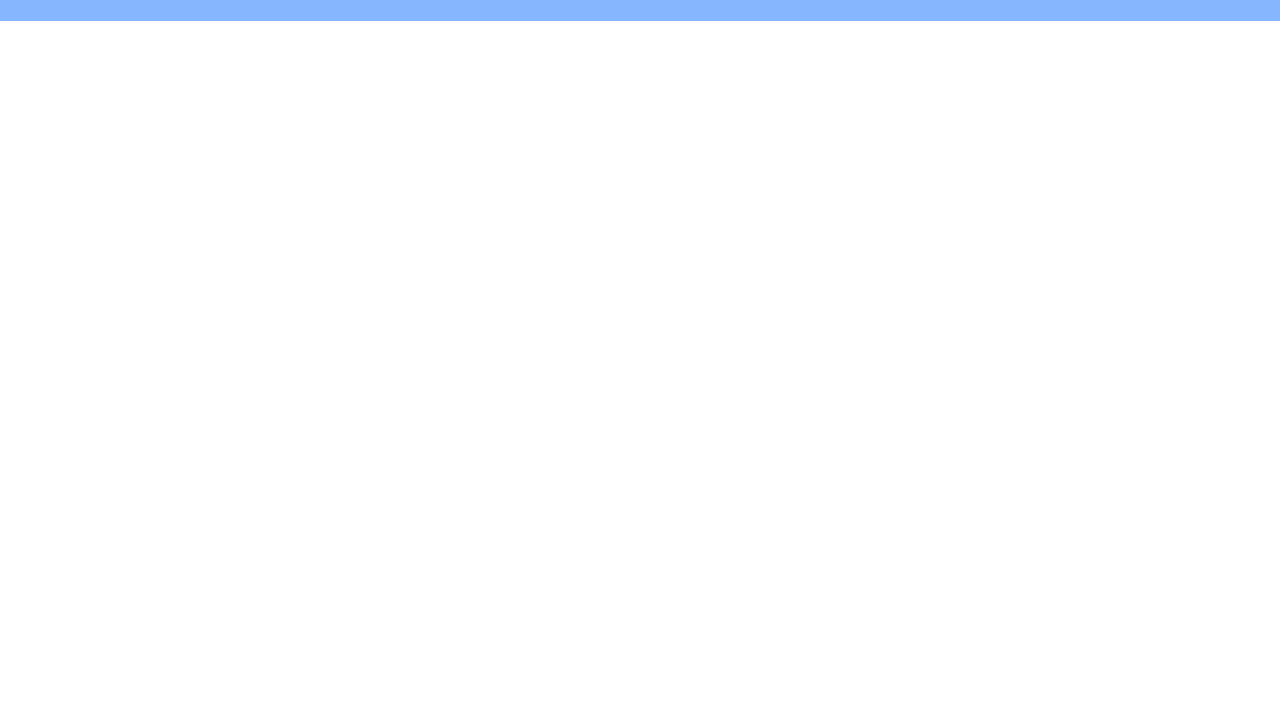
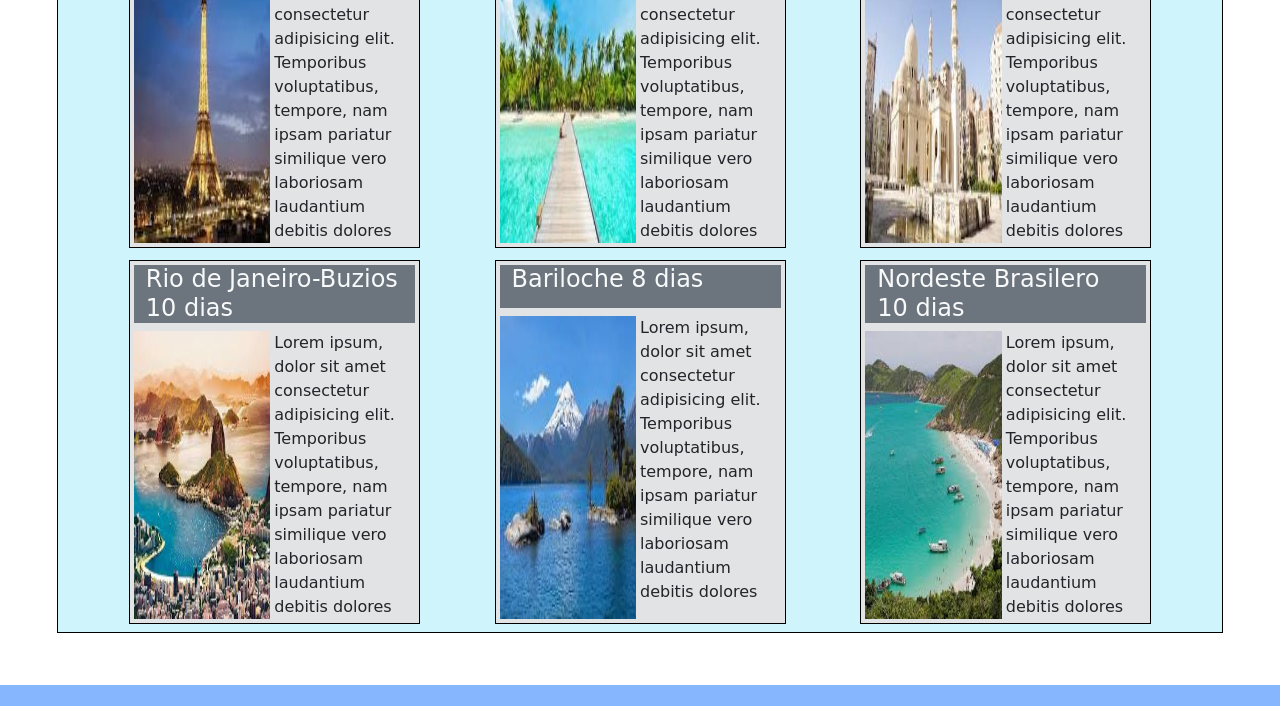
Before and after one commit to GuillermoGrisi/Pre-entrega2-Grisi, a plain HTML site: page pages/paquetes.html in a window 1280 px wide. Shown: the part 403-1109 px from the top of the page. Before the commit the page ends 800 px from the top, so only its background shows below. Drawn offline with nearby package versions, Linux system fonts and the light colour scheme.

Commit message:
crear el main de paquetes.html responsive

```diff
--- a/pages/paquetes.html
+++ b/pages/paquetes.html
@@ -110,7 +110,98 @@
         </section>
       </div>
     </header>
-    <main></main>
+    <main class="container-fluid mt-4 p-0">
+        <h2 class="p-0 ms-3">Paquetes</h2>
+        <div class="row d-flex justify-content-around m-0 p-2 p-sm-1">
+        <section class="col-11 border border-black bg-info-subtle p-0">
+          <div class="row d-flex justify-content-center justify-content-md-evenly m-2 m-md-0 mt-md-2 mb-md-2">
+          <article class="container col-12 col-md-5 col-lg-3 border border-black bg-secondary-subtle p-0 m-1 mb-2">
+            <div class="row h-100 p-1 m-0">
+            <h4 class="bg-secondary text-light">Paris-Roma-Madrid 15dias</h4>
+            <img
+              class="col-6 w-50 pe-1 ps-0"
+              src="../assets/images/torreeiffel.jpg"
+              alt="Imagen Torre Eiffel"
+            />
+            <p class="col-5 w-50 p-0 m-0">
+              Lorem ipsum, dolor sit amet consectetur adipisicing elit.
+              Temporibus voluptatibus, tempore, nam ipsam pariatur similique
+              vero laboriosam laudantium debitis dolores
+            </p></div>
+          </article>
+          <article class="container col-12 col-md-5 col-lg-3 border border-black p-0 bg-secondary-subtle p-0 m-1 mb-2">
+            <div class="row h-100 p-1 m-0">
+            <h4 class="bg-secondary text-light">Playa del Carmen All Inclusive 8 dias</h4>
+            <img
+              class="col-6 w-50 pe-1 ps-0"
+              src="../assets/images/caribe.jpg"
+              alt="Imagen playa en el Caribe"
+            />
+            <p class="col-5 w-50 p-0 m-0">
+              Lorem ipsum, dolor sit amet consectetur adipisicing elit.
+              Temporibus voluptatibus, tempore, nam ipsam pariatur similique
+              vero laboriosam laudantium debitis dolores
+            </p></div>
+          </article>
+          <article class="container col-12 col-md-5 col-lg-3 border border-black p-0 bg-secondary-subtle p-0 m-1 mb-2">
+            <div class="row h-100 p-1 m-0">
+            <h4 class="bg-secondary text-light">Qatar-Emiratos Arabes 15 dias</h4>
+            <img
+              class="col-6 w-50 pe-1 ps-0"
+              src="../assets/images/medio_oriente.jpg"
+              alt="Imagen de Medio Oriente"
+            />
+            <p class="col-5 w-50 p-0 m-0">
+              Lorem ipsum, dolor sit amet consectetur adipisicing elit.
+              Temporibus voluptatibus, tempore, nam ipsam pariatur similique
+              vero laboriosam laudantium debitis dolores
+            </p></div>
+          </article>
+          <article class="container col-12 col-md-5 col-lg-3 border border-black p-0 bg-secondary-subtle p-0 m-1 mb-2 mb-lg-0">
+            <div class="row h-100 p-1 m-0">
+            <h4 class="bg-secondary text-light">Rio de Janeiro-Buzios 10 dias</h4>
+            <img
+              class="col-6 w-50 pe-1 ps-0"
+              src="../assets/images/rio.jpg"
+              alt="Imagen de Rio de Janeiro"
+            />
+            <p class="col-5 w-50 p-0 m-0">
+              Lorem ipsum, dolor sit amet consectetur adipisicing elit.
+              Temporibus voluptatibus, tempore, nam ipsam pariatur similique
+              vero laboriosam laudantium debitis dolores
+            </p></div>
+          </article>
+          <article class="container col-12 col-md-5 col-lg-3 border border-black p-0 bg-secondary-subtle p-0 m-1 mb-2 mb-md-0">
+            <div class="row h-100 p-1 m-0">
+            <h4 class="bg-secondary text-light">Bariloche 8 dias</h4>
+            <img
+              class="col-6 w-50 pe-1 ps-0"
+              src="../assets/images/temp_baja.jpg"
+              alt="Imagen de Bariloche"
+            />
+            <p class="col-5 w-50 p-0 m-0">
+              Lorem ipsum, dolor sit amet consectetur adipisicing elit.
+              Temporibus voluptatibus, tempore, nam ipsam pariatur similique
+              vero laboriosam laudantium debitis dolores
+            </p></div>
+          </article>
+          <article class="container col-12 col-md-5 col-lg-3 border border-black p-0 bg-secondary-subtle p-0 m-1 mb-md-0">
+            <div class="row h-100 p-1 m-0">
+            <h4 class="bg-secondary text-light">Nordeste Brasilero 10 dias</h4>
+            <img
+              class="col-6 w-50 pe-1 ps-0"
+              src="../assets/images/temp_alta.jpg"
+              alt="Imagen de Playa en Brasil"
+            />
+            <p class="col-5 w-50 p-0 m-0">
+              Lorem ipsum, dolor sit amet consectetur adipisicing elit.
+              Temporibus voluptatibus, tempore, nam ipsam pariatur similique
+              vero laboriosam laudantium debitis dolores
+            </p></div>
+          </article>
+          </div>
+        </section>
+      </main>
     <footer class="container-fluid m-0 p-0 bg-primary bg-opacity-50 mt-5 p-4">
       <div class="row d-flex justify-content-beetween">
         <section
```
